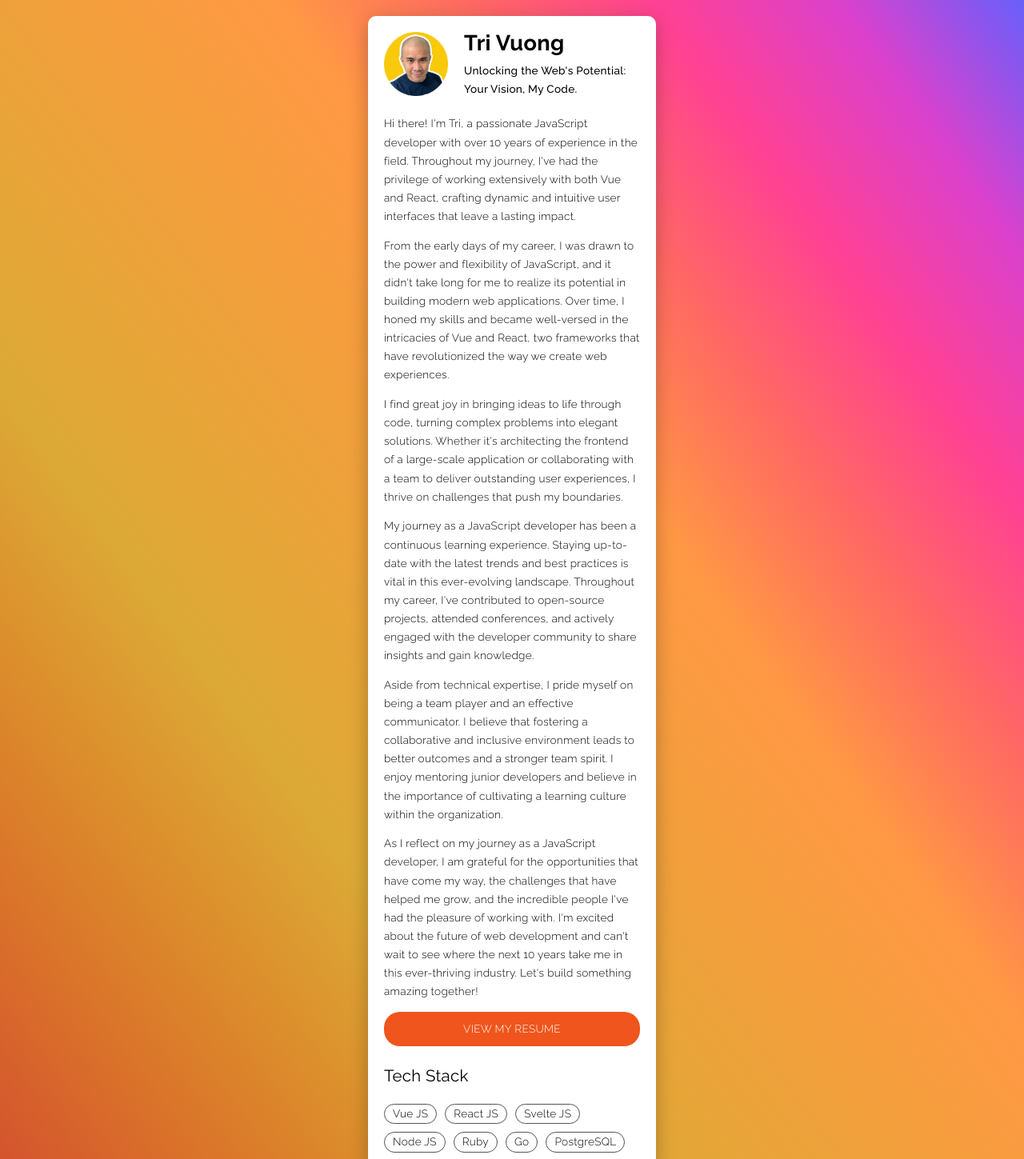
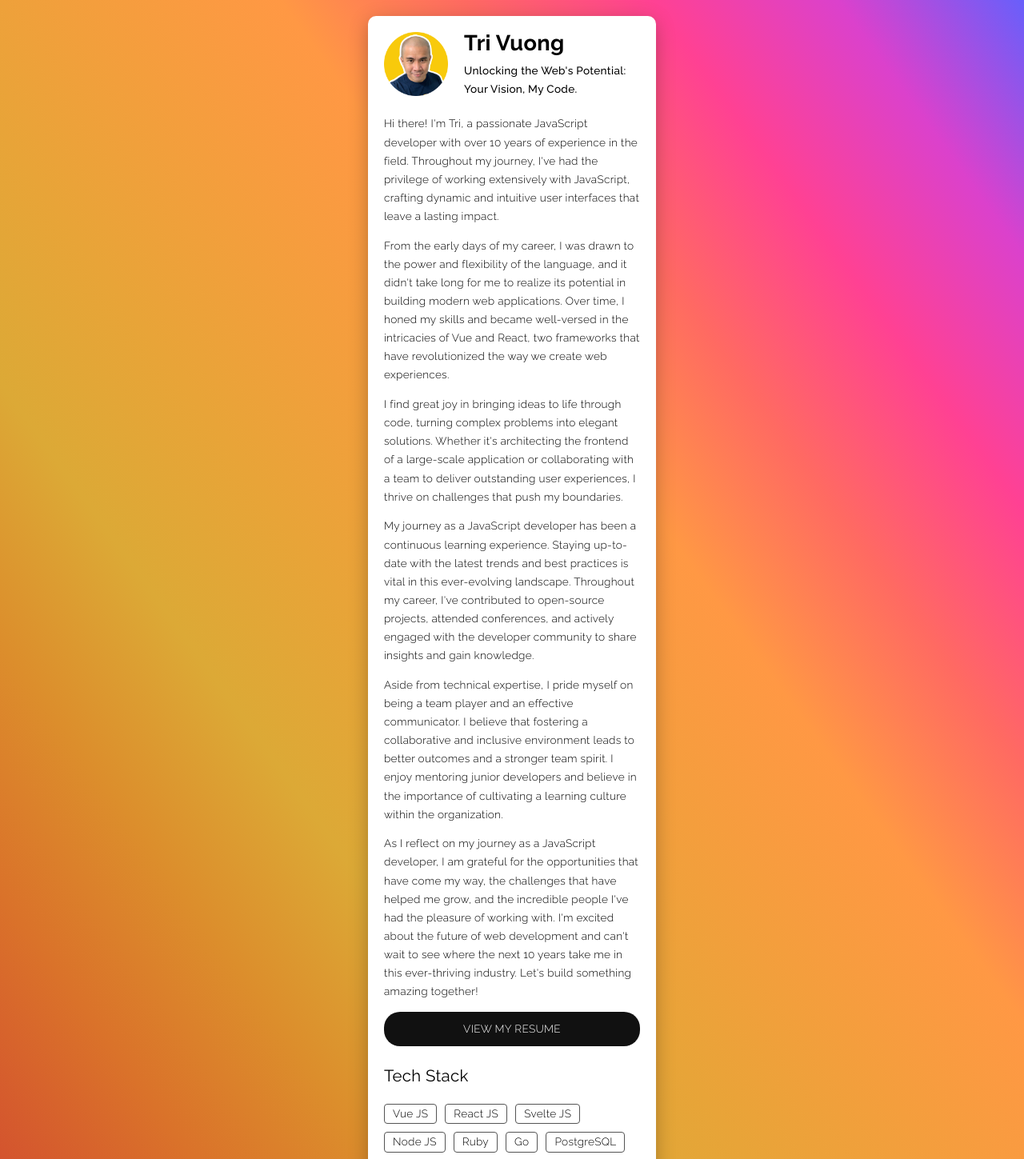
Before and after one commit to trivektor/trivektor.github.io, a Next.js app: page / in a window 1280 px wide. Shown: the top 1449 px of the page at 80% size. Built offline with nearby package versions, Linux system fonts and the light colour scheme.

Commit message:
minor update

```diff
--- a/components/home.js
+++ b/components/home.js
@@ -16,17 +16,16 @@ const Home = () => {
           <p>
             Hi there! I'm Tri, a passionate JavaScript developer with over 10
             years of experience in the field. Throughout my journey, I've had
-            the privilege of working extensively with both Vue and React,
-            crafting dynamic and intuitive user interfaces that leave a lasting
-            impact.
+            the privilege of working extensively with JavaScript, crafting
+            dynamic and intuitive user interfaces that leave a lasting impact.
           </p>
           <p>
             From the early days of my career, I was drawn to the power and
-            flexibility of JavaScript, and it didn't take long for me to realize
-            its potential in building modern web applications. Over time, I
-            honed my skills and became well-versed in the intricacies of Vue and
-            React, two frameworks that have revolutionized the way we create web
-            experiences.
+            flexibility of the language, and it didn't take long for me to
+            realize its potential in building modern web applications. Over
+            time, I honed my skills and became well-versed in the intricacies of
+            Vue and React, two frameworks that have revolutionized the way we
+            create web experiences.
           </p>
           <p>
             I find great joy in bringing ideas to life through code, turning
--- a/styles/globals.css
+++ b/styles/globals.css
@@ -76,13 +76,13 @@ ul {
   border: 1px solid #555;
   padding: 5px 10px;
   line-height: 1;
-  border-radius: 20px;
+  border-radius: 4px;
   margin: 0 10px 10px 0;
   display: inline-block;
 }
 
 #resume-cta {
-  background: #ef551c;
+  background: #111;
   color: #fff;
   display: block;
   padding: 10px 20px;
```
